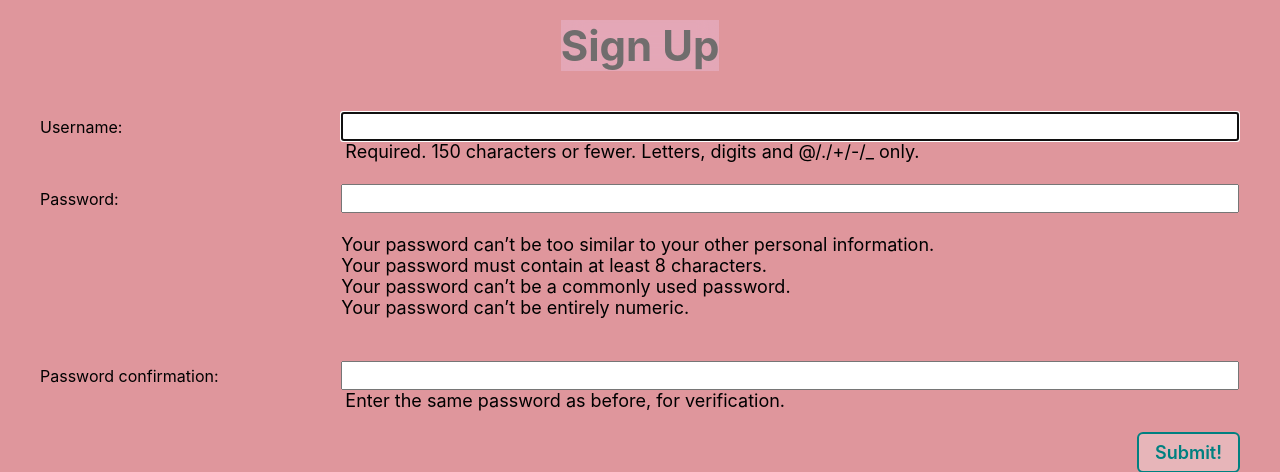
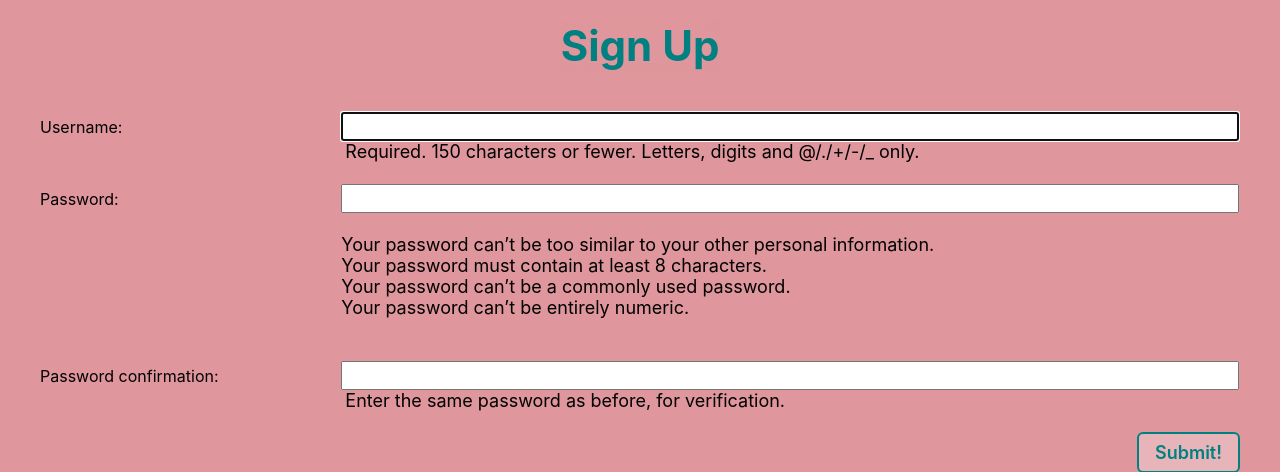
Before and after one commit to pdeseye/groceriesdesaided, a Django app: page /accounts/signup/ in a window 1280 px wide. Shown: the part 55-527 px from the top of the page. Run offline with Django 3.2, Linux system fonts and the light colour scheme; some libraries are stand-ins or nearby versions.

Commit message:
css updates

```diff
--- a/main_app/static/css/base.css
+++ b/main_app/static/css/base.css
@@ -148,8 +148,7 @@ nav li {
   font-size: var(--font-xxl);
   margin: 0;
   backdrop-filter: blur(10px);
-  background-color: rgba(235, 194, 225, 0.397);
-  color: rgb(112, 109, 109);
+  color: teal;
 }
 
 .page-header img {
```
